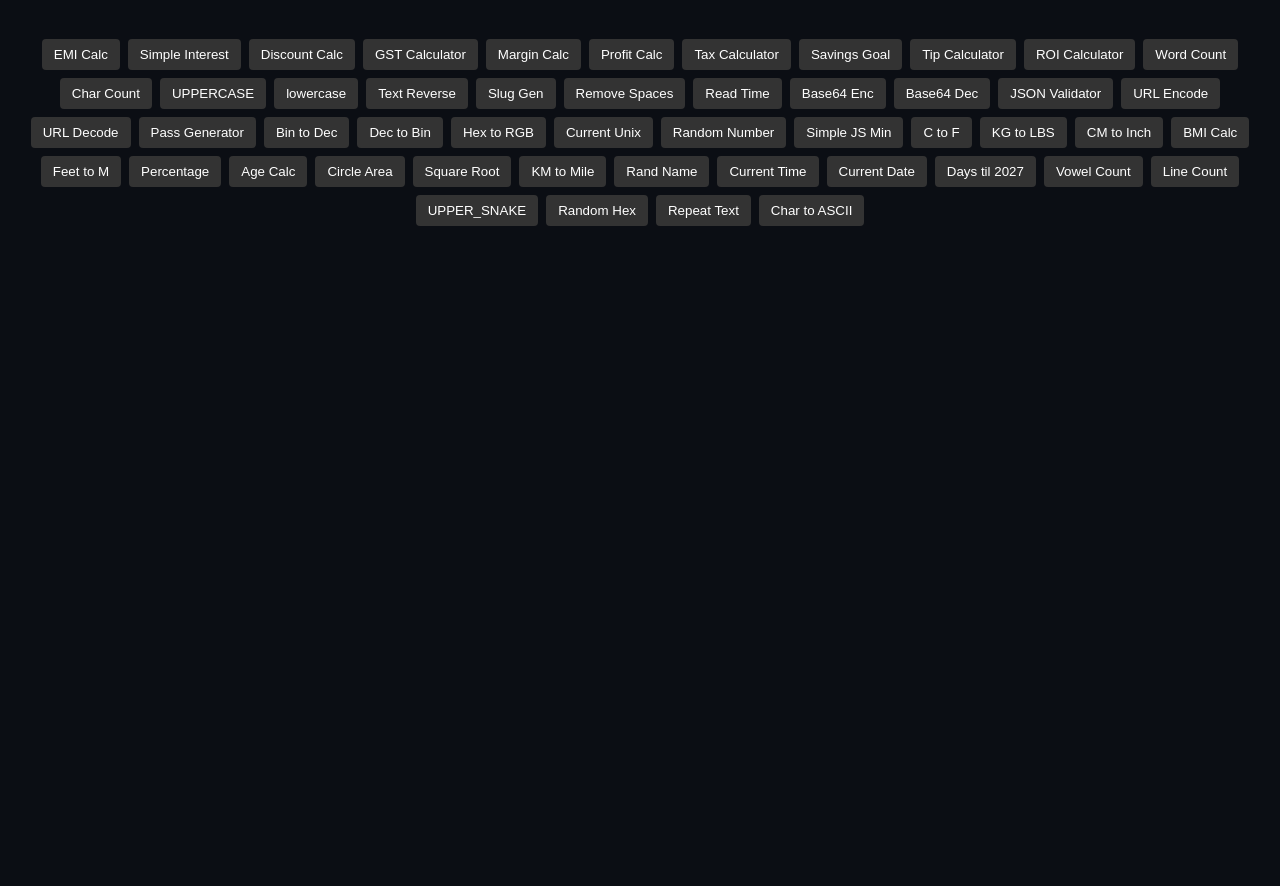
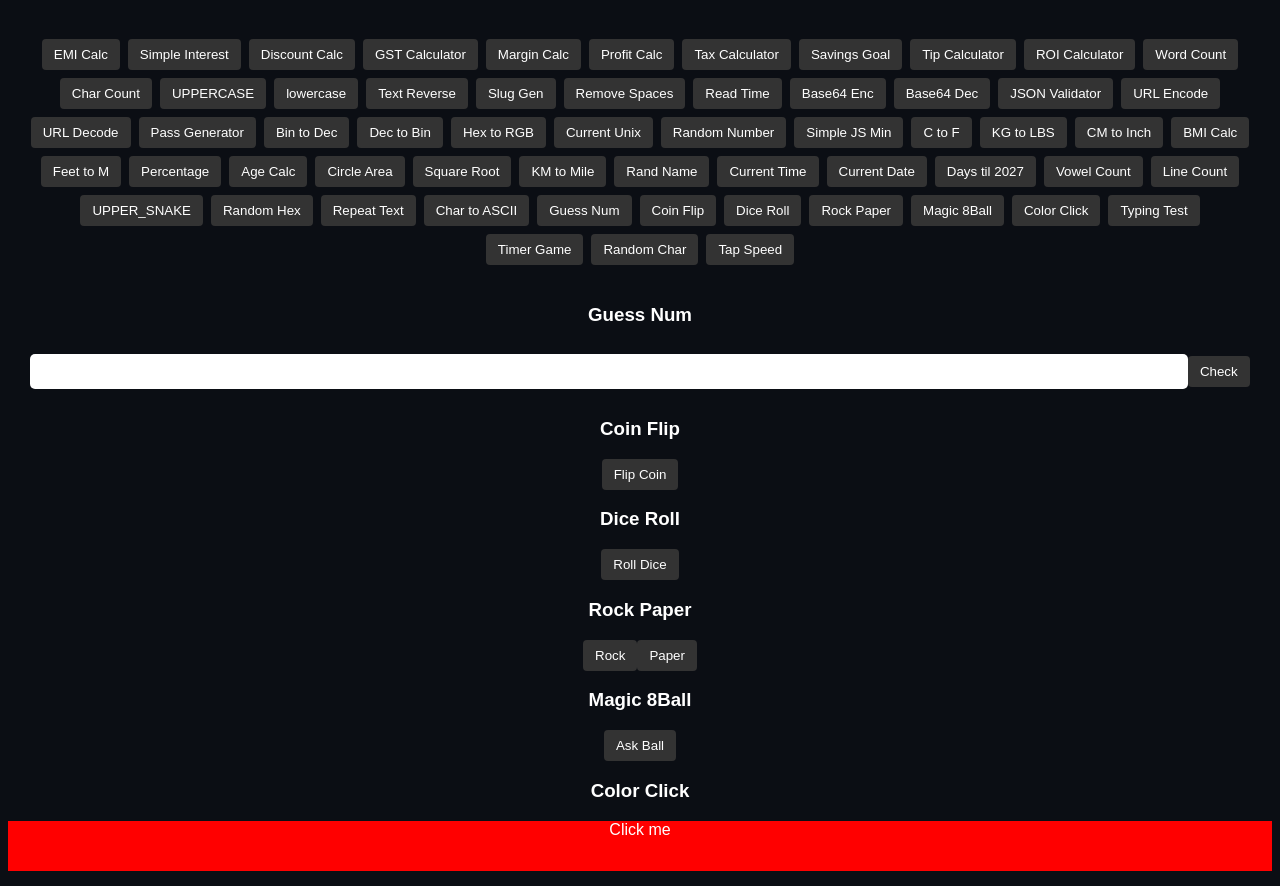
Before and after one commit to mohsincodesdev/mohsincodes-toolsweb-, a website: page index.html in a window 1280 px wide. Shown: the part 61-947 px from the top of the page. Before the commit the page ends 800 px from the top, so only its background shows below. Drawn offline with Linux system fonts and the light colour scheme.

Commit message:
Update index.html

```diff
--- a/index.html
+++ b/index.html
@@ -78,16 +78,34 @@
             { id: 'randomHex', name: 'Random Hex', inputs: ['Click'], formula: () => '#'+Math.floor(Math.random()*16777215).toString(16) },
             { id: 'repeat', name: 'Repeat Text', inputs: ['Text', 'Times'], formula: (t,n) => t.repeat(n) },
             { id: 'ascii', name: 'Char to ASCII', inputs: ['Char'], formula: (c) => c.charCodeAt(0) }
+                ];
+        const games = [
+    { id: 'g1', name: 'Guess Num', html: `<input id="gn" type="number"><button class="game-btn" onclick="checkG()">Check</button><p id="gr"></p>`, logic: () => { const r = Math.floor(Math.random()*10)+1; const v = document.getElementById('gn').value; document.getElementById('gr').innerText = (v==r) ? "Win! ✅" : "Lose, it was "+r; } },
+    { id: 'g2', name: 'Coin Flip', html: `<button class="game-btn" onclick="flip()">Flip Coin</button><p id="fr"></p>`, logic: () => document.getElementById('fr').innerText = Math.random()>0.5 ? "Heads" : "Tails" },
+    { id: 'g3', name: 'Dice Roll', html: `<button class="game-btn" onclick="roll()">Roll Dice</button><p id="dr"></p>`, logic: () => document.getElementById('dr').innerText = "Result: " + (Math.floor(Math.random()*6)+1) },
+    { id: 'g4', name: 'Rock Paper', html: `<button class="game-btn" onclick="rps('Rock')">Rock</button><button class="game-btn" onclick="rps('Paper')">Paper</button><p id="rr"></p>`, logic: (u) => { const c = ['Rock','Paper','Scissors'][Math.floor(Math.random()*3)]; document.getElementById('rr').innerText = "Comp: "+c; } },
+    { id: 'g5', name: 'Magic 8Ball', html: `<button class="game-btn" onclick="ask()">Ask Ball</button><p id="br"></p>`, logic: () => { const a = ['Yes','No','Maybe','Ask Later']; document.getElementById('br').innerText = a[Math.floor(Math.random()*a.length)]; } },
+    { id: 'g6', name: 'Color Click', html: `<div id="cbox" style="height:50px; background:red" onclick="change()">Click me</div>`, logic: () => document.getElementById('cbox').style.background = '#'+Math.floor(Math.random()*16777215).toString(16) },
+    { id: 'g7', name: 'Typing Test', html: `<input oninput="test(this.value)" placeholder="Type 'Hello'">`, logic: (v) => { if(v=='Hello') alert('Fast!'); } },
+    { id: 'g8', name: 'Timer Game', html: `<button class="game-btn" onclick="startT()">Start 5s</button><p id="tr"></p>`, logic: () => { setTimeout(()=>alert('Done!'), 5000); } },
+    { id: 'g9', name: 'Random Char', html: `<button class="game-btn" onclick="showC()">Get Char</button><p id="cr"></p>`, logic: () => document.getElementById('cr').innerText = String.fromCharCode(65 + Math.floor(Math.random()*26)) },
+    { id: 'g10', name: 'Tap Speed', html: `<button class="game-btn" onclick="tap()">Tap Me</button><p id="sr"></p>`, logic: () => { let c=0; c++; document.getElementById('sr').innerText = "Taps: "+c; } }
 
         ];
-
-        function init() {
+        // Global logic for games (Simplified for this version)
+        function checkG() { const r=Math.floor(Math.random()*10)+1; const v=document.getElementById('gn').value; document.getElementById('gr').innerText = (v==r) ? "Win! ✅" : "Lose, was "+r; }
+        function flip() { document.getElementById('fr').innerText = Math.random()>0.5 ? "Heads" : "Tails"; }
+        function roll() { document.getElementById('dr').innerText = "Result: " + (Math.floor(Math.random()*6)+1); }
+        function ask() { const a=['Yes','No','Maybe','Ask Later']; document.getElementById('br').innerText = a[Math.floor(Math.random()*a.length)]; }
+        let taps=0; function tap() { taps++; document.getElementById('sr').innerText = "Taps: "+taps; }
+function init() {
             const menuBar = document.getElementById('menuBar');
             const contentArea = document.getElementById('contentArea');
+
+            // 1. Render Tools
             tools.forEach(t => {
                 menuBar.innerHTML += `<button onclick="show('${t.id}')">${t.name}</button>`;
-                // Textarea handled for word count specifically
-                const inputsHtml = t.inputs.map(i => i === 'Text' ? `<textarea id="${t.id}${i}" placeholder="${i}"></textarea>` : `<input type="number" id="${t.id}${i}" placeholder="${i}">`).join('');
+                const inputsHtml = t.inputs.map(i => i === 'Text' || i === 'JSON' || i === 'Code' || i === 'URL' ? `<textarea id="${t.id}${i}" placeholder="${i}"></textarea>` : `<input type="number" id="${t.id}${i}" placeholder="${i}">`).join('');
 
                 contentArea.innerHTML += `
                     <div id="${t.id}Box" class="tool-box">
@@ -97,11 +115,27 @@
                         <p id="${t.id}Res" style="margin-top:15px; color:#00d2ff;"></p>
                     </div>`;
             });
+
+            // 2. Render Games (TOOLS LOOP KE BAAR)
+            games.forEach(g => {
+                menuBar.innerHTML += `<button onclick="showGame('${g.id}')">${g.name}</button>`;
+                contentArea.innerHTML += `
+                    <div id="${g.id}Box" class="game-box">
+                        <h3>${g.name}</h3>
+                        ${g.html}
+                    </div>`;
+            });
         }
 
+        // Common Show Function for both
         function show(id) {
-            document.querySelectorAll('.tool-box').forEach(t => t.style.display = 'none');
+            document.querySelectorAll('.tool-box, .game-box').forEach(el => el.style.display = 'none');
             document.getElementById(id + 'Box').style.display = 'block';
+        }
+
+        // Games ko bhi show karne ke liye same function use karein
+        function showGame(id) {
+            show(id);
         }
 
         function calc(id) {
@@ -109,7 +143,6 @@
             const vals = tool.inputs.map(i => document.getElementById(id + i).value);
             document.getElementById(id + 'Res').innerText = "Result: " + tool.formula(...vals);
         }
-
         init();
     </script>
 </body>
```
